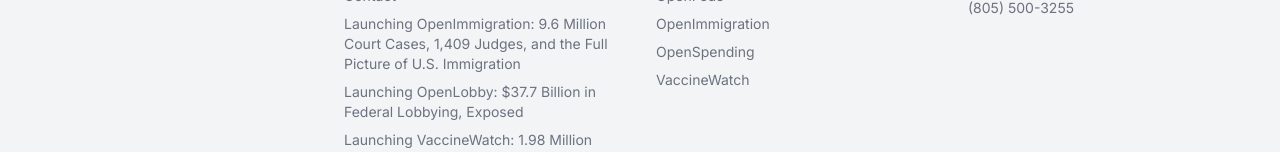
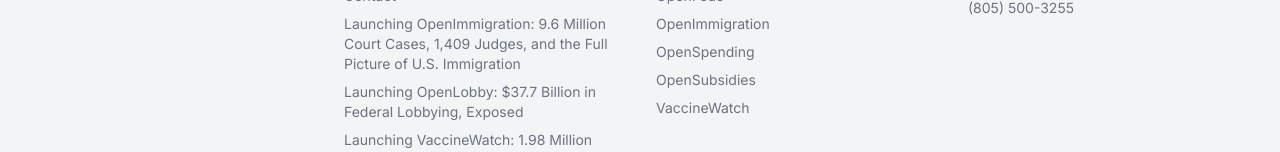
Before and after one commit to kianbob/thedataproject-site, a Next.js app: page / in a window 1280 px wide. Shown: the part 4402-4554 px from the top of the page. Built offline with nearby package versions, Linux system fonts and the light colour scheme; a web font is replaced by a local one.

Commit message:
Add OpenSubsidies to sister site footer

```diff
--- a/src/components/Footer.tsx
+++ b/src/components/Footer.tsx
@@ -44,6 +44,7 @@
               <a href="https://www.openfeds.org" target="_blank" rel="noopener noreferrer" className="block text-gray-500 hover:text-teal-700 text-sm transition-colors">OpenFeds</a>
               <a href="https://www.openimmigration.us" target="_blank" rel="noopener noreferrer" className="block text-gray-500 hover:text-teal-700 text-sm transition-colors">OpenImmigration</a>
               <a href="https://www.openspending.us" target="_blank" rel="noopener noreferrer" className="block text-gray-500 hover:text-teal-700 text-sm transition-colors">OpenSpending</a>
+              <a href="https://www.opensubsidies.us" target="_blank" rel="noopener noreferrer" className="block text-gray-500 hover:text-teal-700 text-sm transition-colors">OpenSubsidies</a>
               <a href="https://www.vaccinewatch.org" target="_blank" rel="noopener noreferrer" className="block text-gray-500 hover:text-teal-700 text-sm transition-colors">VaccineWatch</a>
             </div>
           </div>
```
